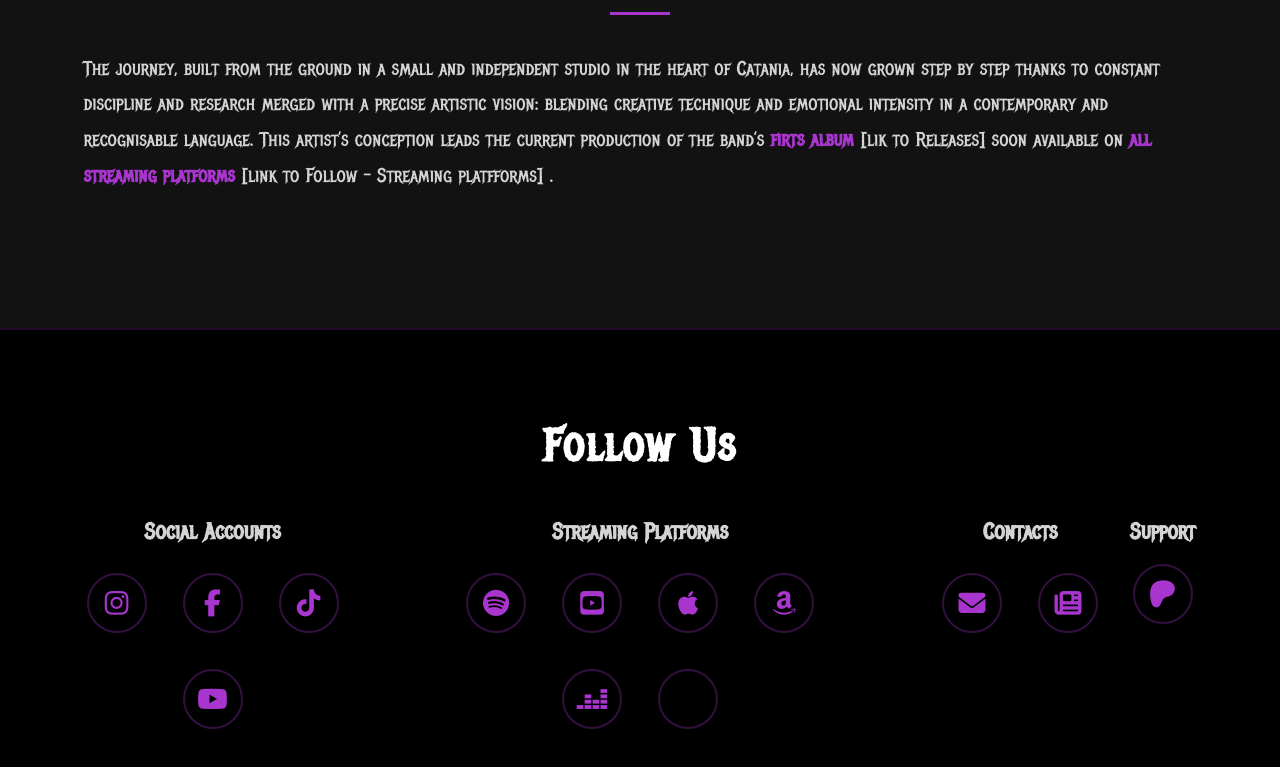
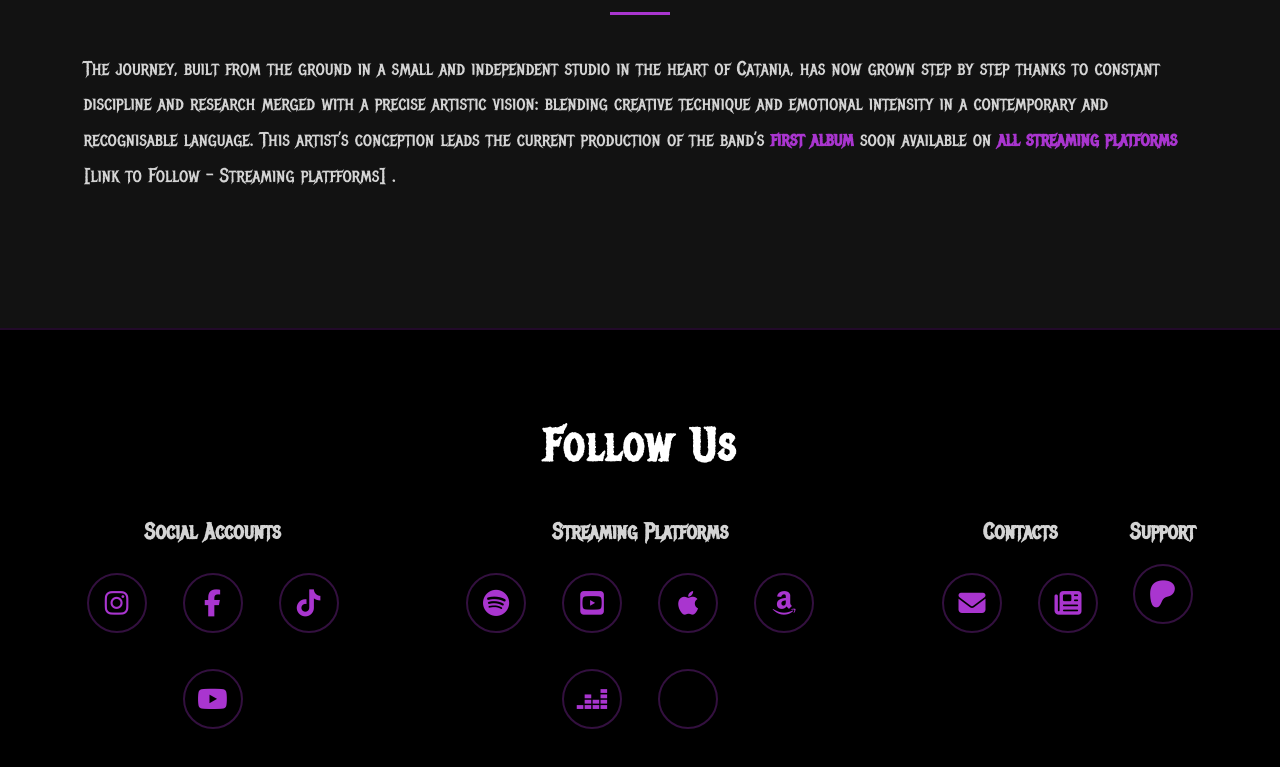
Before and after one commit to Metiria/metiria.github.io, a Jekyll site: the page built from index.html, in a window 1280 px wide and 900 px high, scrolled down 2441 px, cut to the strip 133-900 px from the top of the window. Built offline with Jekyll 4.4.1, drawn with Linux system fonts in a browser that asks for light colours; nearby versions of some CDN libraries.

Commit message:
Bio to Releases album

```diff
--- a/index.html
+++ b/index.html
@@ -86,7 +86,7 @@
                 <h2 class="section-title">Present vision & future goals</h2>
                 <p>
                     The journey, built from the ground in a small and independent studio in the heart of Catania, has now grown step by step thanks to constant discipline and research merged with a precise artistic vision: blending creative technique and emotional intensity in a contemporary and recognisable language.
-                    This artist’s conception leads the current production of the band’s <a href="{{ '/releases.html' | relative_url }}">firts album</a> [lik to Releases] soon available on <a href="{{ '/follow.html' | relative_url }}">all streaming platforms</a> [link to Follow – Streaming platfforms] .
+                    This artist’s conception leads the current production of the band’s <a href="{{ '/releases.html#albums' | relative_url }}">first album</a> soon available on <a href="{{ '/follow.html' | relative_url }}">all streaming platforms</a> [link to Follow – Streaming platfforms] .
                 </p>
             </div>
         </div>
```
